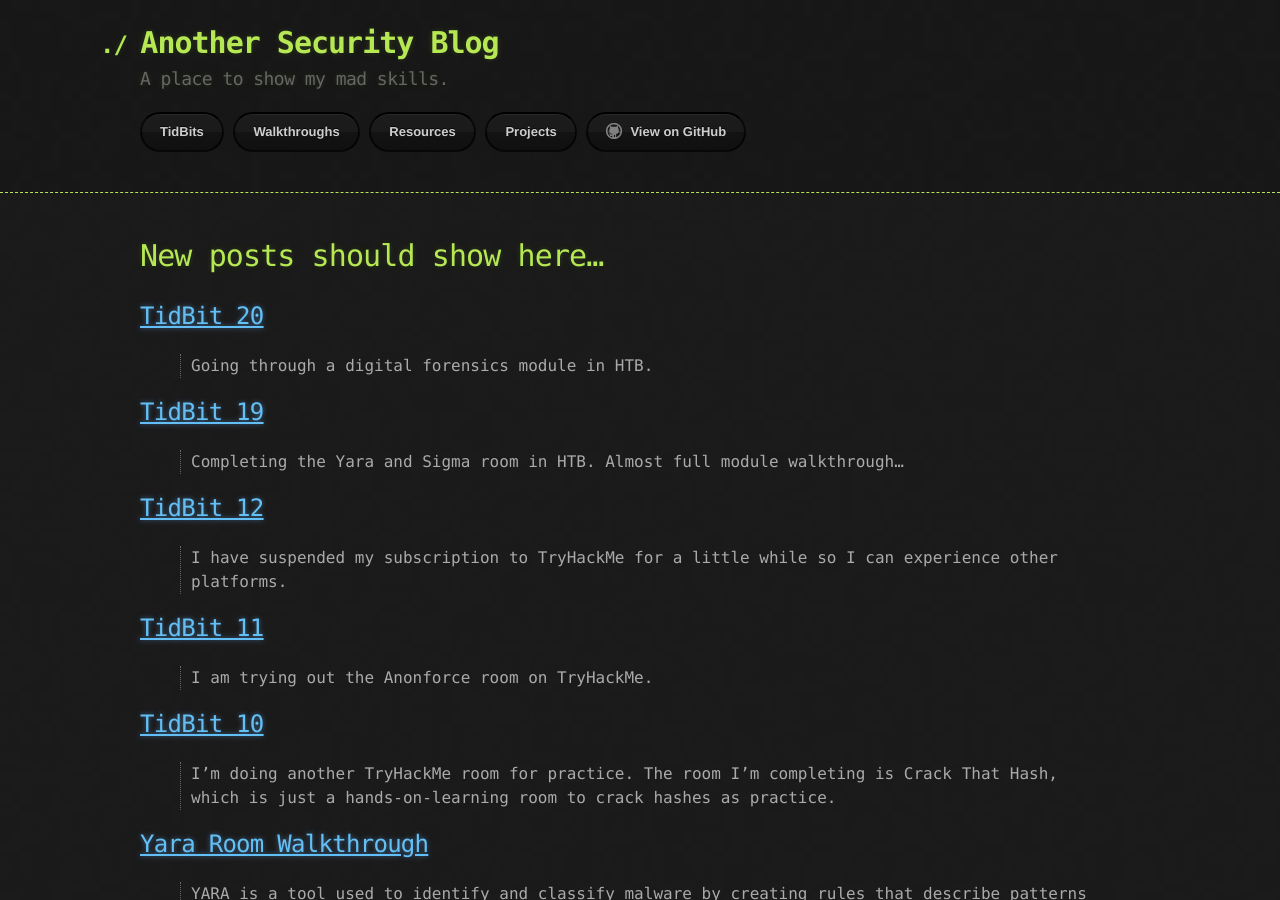
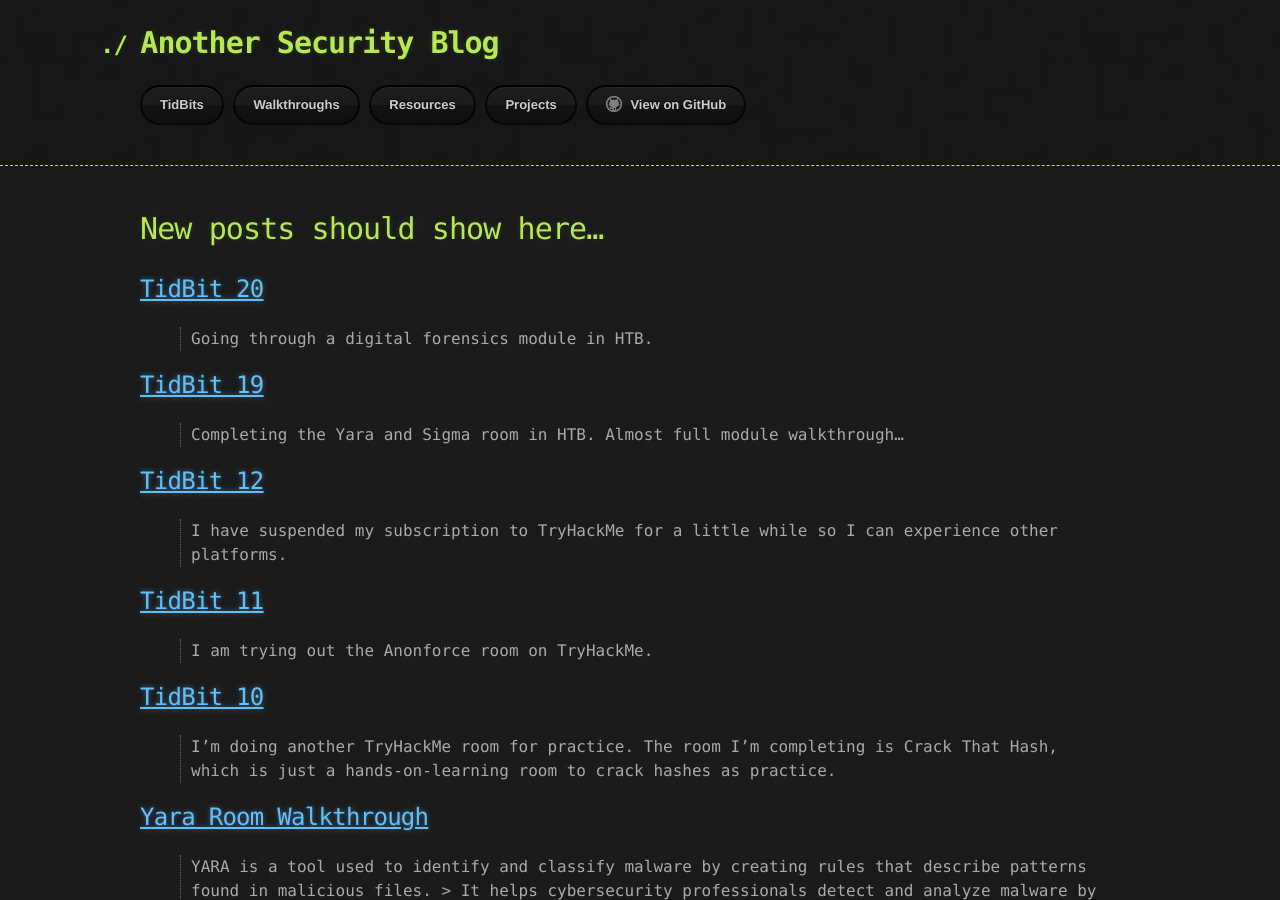
Before and after one commit to CyberCasquatch/cybercasquatch.github.io, a Jekyll site: the page built from index.md, in a window 1280 px wide and 900 px high. Built offline with Jekyll 4.4.1, drawn with Linux system fonts in a browser that asks for light colours; the repository's description, which GitHub fills in, is left out; some of the changed lines change nothing that is shown.

Commit message:
Update _config.yml

```diff
--- a/_config.yml
+++ b/_config.yml
@@ -1,5 +1,5 @@
 title: Another Security Blog
-description: A place to show my mad skills.
+#description: A place to show my mad skills
 show_pages: true
 google_analytics:
 theme: jekyll-theme-hacker
```
